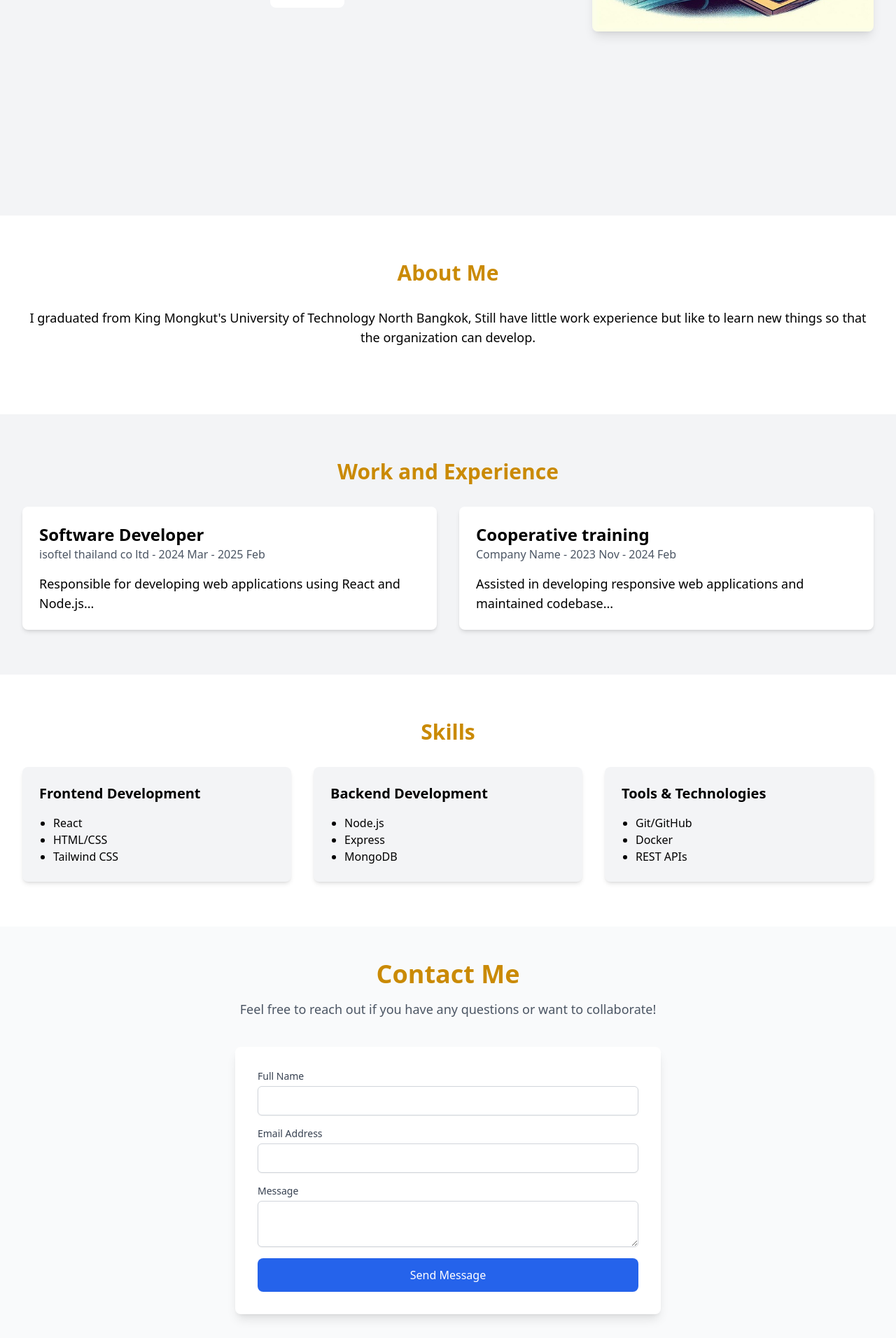
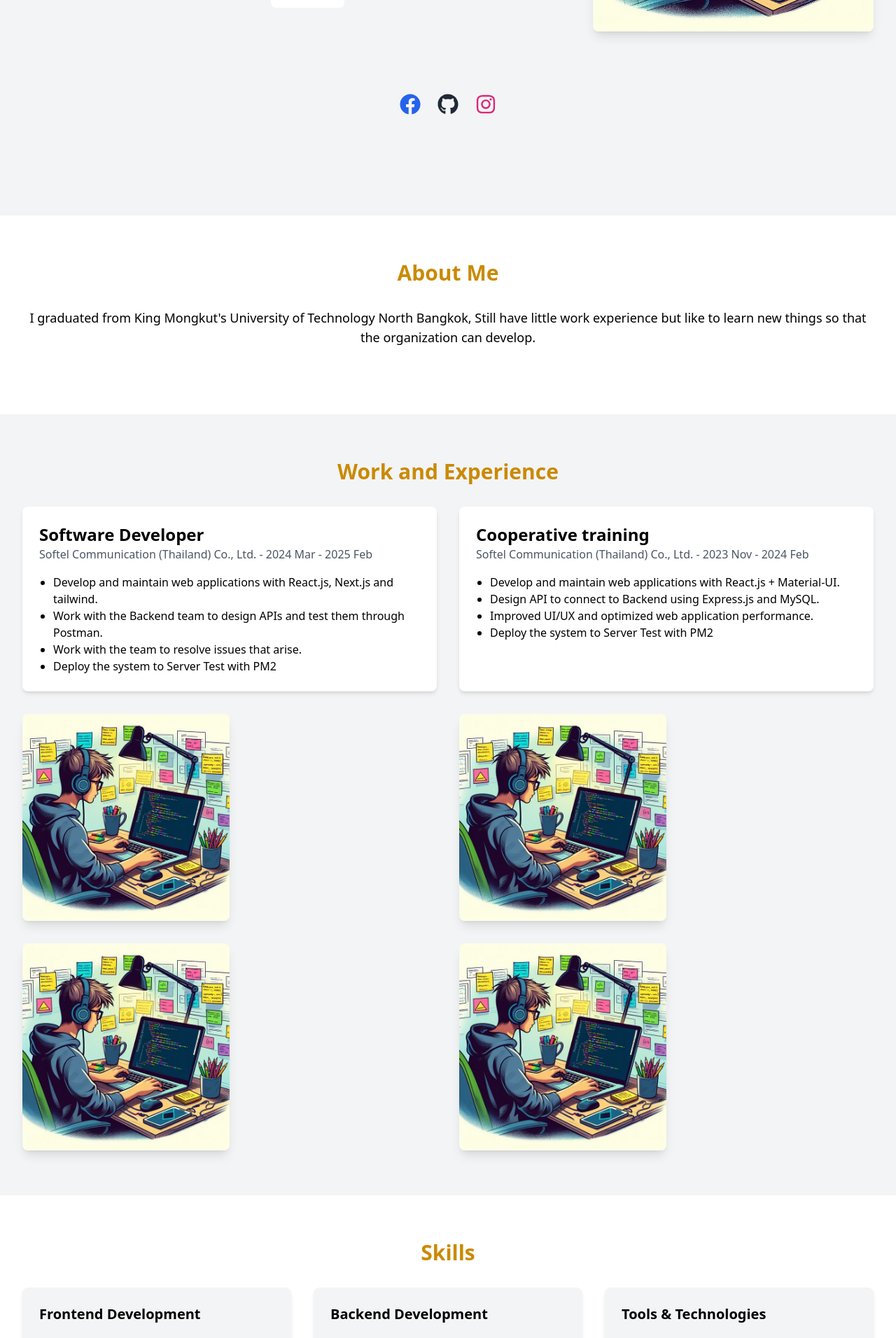
Before and after one commit to tanadonhundev/thana-dev-next, a Next.js app: page / in a window 1280 px wide. Shown: the part 620-2532 px from the top of the page at 70% size. Built offline with nearby package versions, Linux system fonts and the light colour scheme.

Commit message:
add Social media links

```diff
--- a/package.json
+++ b/package.json
@@ -12,7 +12,8 @@
     "framer-motion": "^12.5.0",
     "next": "15.1.0",
     "react": "^19.0.0",
-    "react-dom": "^19.0.0"
+    "react-dom": "^19.0.0",
+    "react-icons": "^5.5.0"
   },
   "devDependencies": {
     "@eslint/eslintrc": "^3",
--- a/src/app/page.tsx
+++ b/src/app/page.tsx
@@ -19,16 +19,7 @@ export default function Home() {
         {/* Call to Action Section */}
         <section className="py-16 bg-blue-600 text-white">
           <div className="max-w-7xl mx-auto px-4 sm:px-6 lg:px-8 text-center">
-            <h2 className="text-3xl font-bold mb-4">Ready to Get Started?</h2>
-            <p className="mb-8">
-              Join thousands of businesses that trust MyWebsite.
-            </p>
-            <a
-              href="#"
-              className="bg-white text-blue-600 px-6 py-3 rounded-lg font-medium hover:bg-gray-200"
-            >
-              Get Started
-            </a>
+            <p>&copy; 2025 Your Company. All rights reserved.</p>
           </div>
         </section>
       </div>
--- a/src/components/ExperienceCard.tsx
+++ b/src/components/ExperienceCard.tsx
@@ -4,7 +4,7 @@ type ExperienceCardProps = {
   title: string;
   company: string;
   period: string;
-  description: string;
+  description: string[];
 };
 
 export default function ExperienceCard({
@@ -14,12 +14,16 @@ export default function ExperienceCard({
   description,
 }: ExperienceCardProps) {
   return (
-    <div className="bg-white p-6 rounded-lg shadow-md">
+    <div className="bg-white p-6 rounded-lg shadow-md flex flex-col h-full">
       <h3 className="text-2xl font-semibold">{title}</h3>
       <p className="text-gray-600">
         {company} - {period}
       </p>
-      <p className="mt-4 text-lg">{description}</p>
+      <ul className="mt-4 list-disc pl-5">
+        {description.map((description, index) => (
+          <li key={index}>{description}</li>
+        ))}
+      </ul>
     </div>
   );
 }
--- a/src/components/SkillCard.tsx
+++ b/src/components/SkillCard.tsx
@@ -5,9 +5,9 @@ type SkillCardProps = {
   skills: string[];
 };
 
-export default function SkillCard({ title, skills }: SkillCardProps) {
+export default function TestCard({ title, skills }: SkillCardProps) {
   return (
-    <div className=" bg-gray-100 p-6 rounded-lg shadow-md">
+    <div className="bg-gray-100 p-6 rounded-lg shadow-md flex flex-col h-full">
       <h3 className="text-xl font-semibold">{title}</h3>
       <ul className="mt-4 list-disc pl-5">
         {skills.map((skill, index) => (
--- a/src/views/HomeSection.tsx
+++ b/src/views/HomeSection.tsx
@@ -1,4 +1,5 @@
 import React from "react";
+import { FaFacebook, FaGithub, FaInstagram } from "react-icons/fa"; // Import icons
 
 export default function HomeSection() {
   return (
@@ -19,9 +20,9 @@ export default function HomeSection() {
               </p>
             </div>
             <div className="overflow-hidden w-full mt-4">
-              <p className="text-lg sm:text-xl p-2  text-left">
+              <p className="text-lg sm:text-xl p-2 text-left">
                 This website presents the work experience and works of Mr.
-                Tanadon Hunsadee,You can see the details on this website.
+                Tanadon Hunsadee, You can see the details on this website.
               </p>
             </div>
             <div className="mt-8 animate-bounce">
@@ -42,6 +43,34 @@ export default function HomeSection() {
               className="rounded-lg shadow-lg max-w-full h-auto"
             />
           </div>
+
+          {/* Social media links */}
+          <div className="absolute bottom-4 left-1/2 transform -translate-x-1/2 flex space-x-6">
+            <a
+              href="https://www.facebook.com/tanadon.hunsadee"
+              target="_blank"
+              rel="noopener noreferrer"
+              className="text-blue-600 hover:text-blue-800"
+            >
+              <FaFacebook size={30} />
+            </a>
+            <a
+              href="https://github.com/tanadonhundev"
+              target="_blank"
+              rel="noopener noreferrer"
+              className="text-gray-800 hover:text-gray-600"
+            >
+              <FaGithub size={30} />
+            </a>
+            <a
+              href="https://www.instagram.com/thana_hun"
+              target="_blank"
+              rel="noopener noreferrer"
+              className="text-pink-600 hover:text-pink-800"
+            >
+              <FaInstagram size={30} />
+            </a>
+          </div>
         </div>
       </section>
     </div>
--- a/src/views/SkillSection.tsx
+++ b/src/views/SkillSection.tsx
@@ -47,7 +47,7 @@ export default function SkillSection() {
             >
               <SkillCard
                 title="Frontend Development"
-                skills={["React", "HTML/CSS", "Tailwind CSS"]}
+                skills={["React", "HTML/CSS", "Tailwind CSS",]}
               />
             </motion.div>
             <motion.div
--- a/src/views/WorkSection.tsx
+++ b/src/views/WorkSection.tsx
@@ -48,9 +48,14 @@ export default function WorkSection() {
             >
               <ExperienceCard
                 title="Software Developer"
-                company="isoftel thailand co ltd"
+                company="Softel Communication (Thailand) Co., Ltd."
                 period="2024 Mar - 2025 Feb"
-                description="Responsible for developing web applications using React and Node.js..."
+                description={[
+                  "Develop and maintain web applications with React.js, Next.js and tailwind.",
+                  "Work with the Backend team to design APIs and test them through Postman.",
+                  "Work with the team to resolve issues that arise.",
+                  "Deploy the system to Server Test with PM2",
+                ]}
               />
             </motion.div>
 
@@ -63,11 +68,44 @@ export default function WorkSection() {
             >
               <ExperienceCard
                 title="Cooperative training"
-                company="Company Name"
+                company="Softel Communication (Thailand) Co., Ltd."
                 period="2023 Nov - 2024 Feb"
-                description="Assisted in developing responsive web applications and maintained codebase..."
+                description={[
+                  "Develop and maintain web applications with React.js + Material-UI.",
+                  "Design API to connect to Backend using Express.js and MySQL.",
+                  "Improved UI/UX and optimized web application performance.",
+                  "Deploy the system to Server Test with PM2",
+                ]}
               />
             </motion.div>
+            <div className="mt-8 md:mt-0 md:w-1/2 flex justify-center">
+            <img
+              src="/1111.jpg"
+              alt="Placeholder Image"
+              className="rounded-lg shadow-lg max-w-full h-auto"
+            />
+          </div>
+          <div className="mt-8 md:mt-0 md:w-1/2 flex justify-center">
+            <img
+              src="/1111.jpg"
+              alt="Placeholder Image"
+              className="rounded-lg shadow-lg max-w-full h-auto"
+            />
+          </div>
+          <div className="mt-8 md:mt-0 md:w-1/2 flex justify-center">
+            <img
+              src="/1111.jpg"
+              alt="Placeholder Image"
+              className="rounded-lg shadow-lg max-w-full h-auto"
+            />
+          </div>
+          <div className="mt-8 md:mt-0 md:w-1/2 flex justify-center">
+            <img
+              src="/1111.jpg"
+              alt="Placeholder Image"
+              className="rounded-lg shadow-lg max-w-full h-auto"
+            />
+          </div>
           </div>
         </div>
       </section>
```
Also changed, not shown: 1 other file (tests, documents, lock files or other folders).
